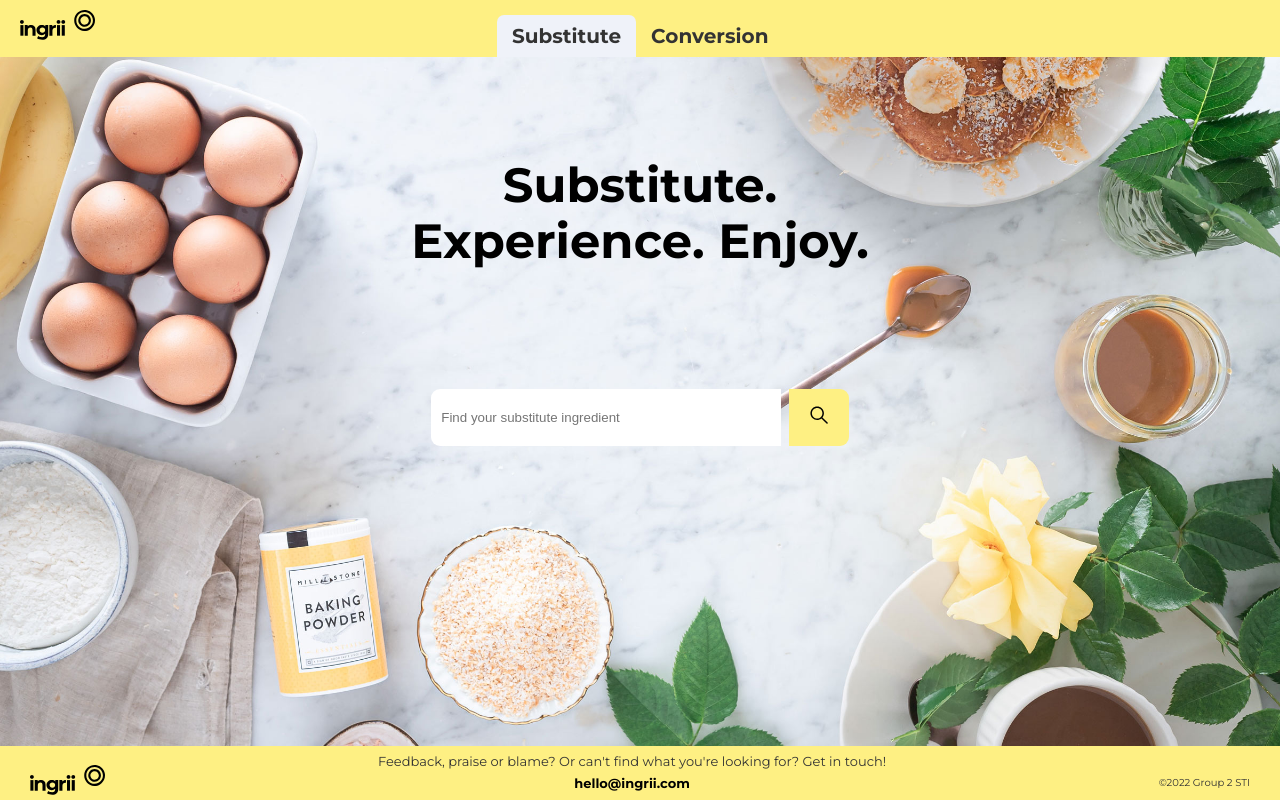
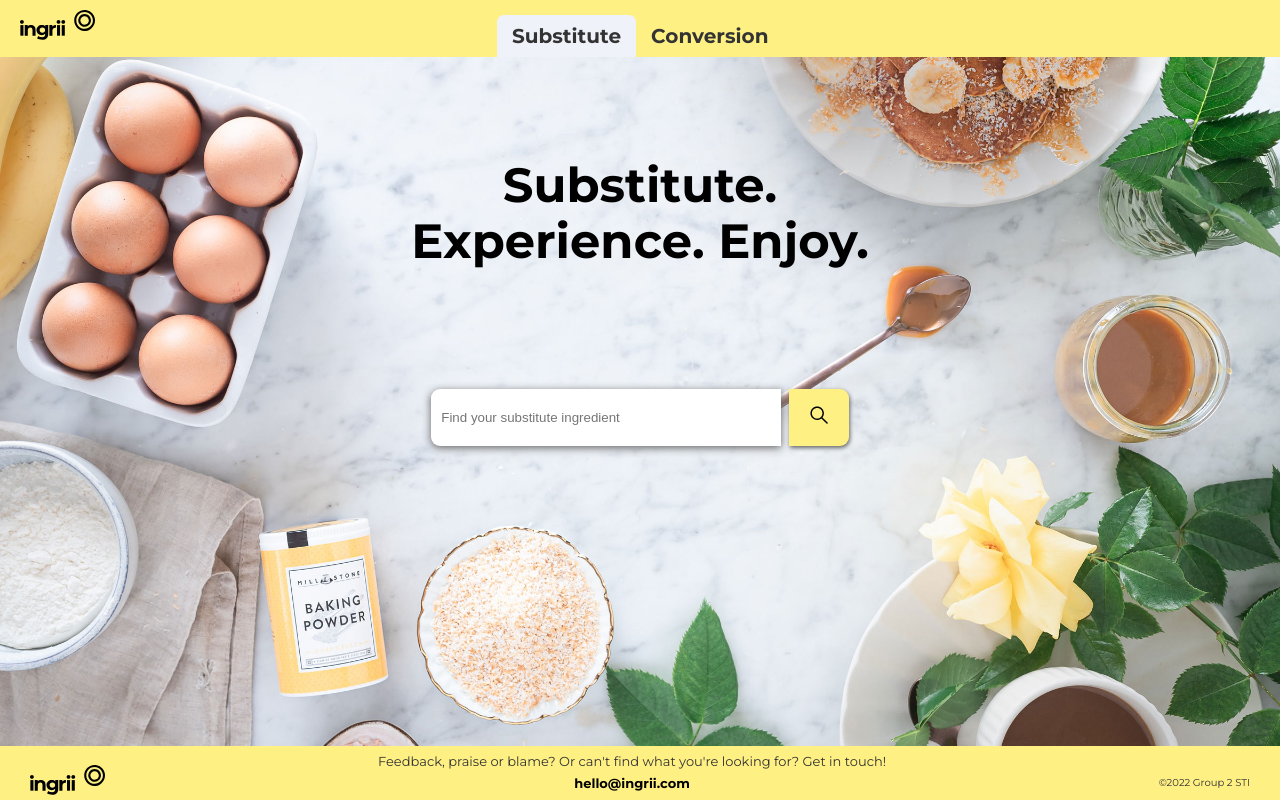
Before and after one commit to Annaaste/reactproject, a Next.js app: page /substitute in a window 1280 px wide. Built offline with nearby package versions, Linux system fonts and the light colour scheme.

Commit message:
add box-shadow to input bar and button

```diff
--- a/components/SearchBar/SearchBar.module.scss
+++ b/components/SearchBar/SearchBar.module.scss
@@ -15,6 +15,7 @@
   gap: 2rem;
   height: 5.5rem;
   width: 100%;
+
 }
 
 .searchInput .input {
@@ -22,6 +23,7 @@
   outline: none;
   border: none;
   border-radius: 9px 0 0 9px;
+  box-shadow: 0px 2px 8px $darkGrey;
 }
 
 .searchInput {
@@ -43,6 +45,7 @@
   background-color: $yellow;
   cursor: pointer;
   border-radius: 0 9px 9px 0;
+  box-shadow: 1px 2px 4px $darkGrey;
 }
 
 .searchButton:hover {
@@ -55,15 +58,18 @@
   padding: 1rem 1rem 2rem 2rem;
   text-align: left;
   border-radius: 0.8rem;
+
 }
 
 .searchResultHeader {
   margin: 1rem 0 2rem 0;
+
 }
 
 .textImageFlexBox {
   display: flex;
   flex-direction: row-reverse;
+
 }
 
 .imageBox {
@@ -71,13 +77,19 @@
   max-width: 282px;
 }
 
+.textImageFlexBox .substituteBox {
+  float: right;
+}
+
 .searchResultSubstitute {
   max-width: 240px;
+
 }
 
 .searchResultDescription {
   margin-top: 1rem;
   margin-bottom: 2rem;
+  background-color: aliceblue;
 }
 
 .linetag {
```
